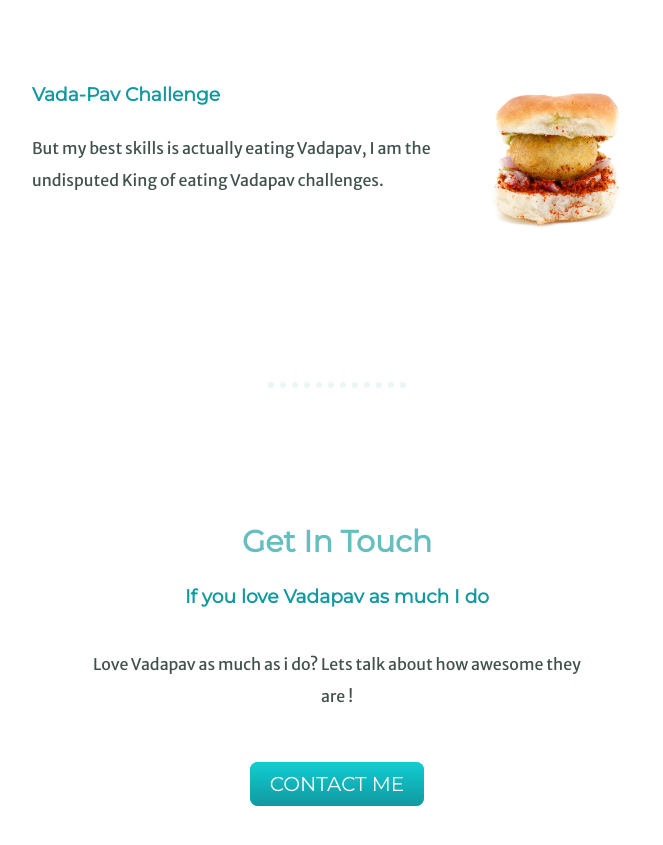
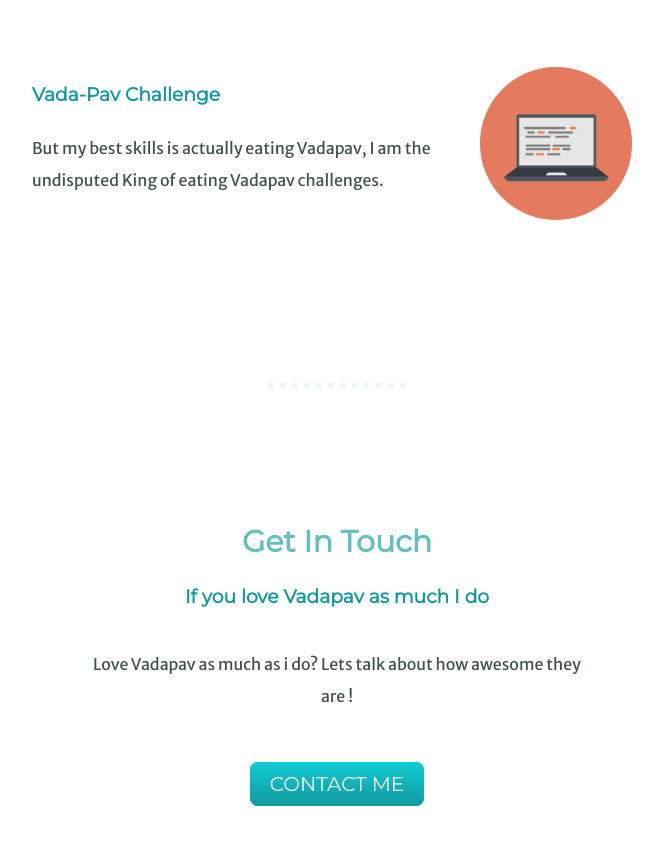
Before and after one commit to chinmay250/ChinmaySalgaonkar.github.io, a plain HTML site: page index.html in a window 1280 px wide. Shown: the part 1816-2661 px from the top of the page, without its empty margins (303-966 px from the left). Drawn offline with Linux system fonts and the light colour scheme.

Commit message:
Update index.html

```diff
--- a/index.html
+++ b/index.html
@@ -36,7 +36,7 @@
                Programming Languages currently armed with Python, Java, HTML, CSS,Bootstrap ,Flask.</p>
           </div>
           <div class="skill-row">
-            <img class="vadapav-img" src="/images/vada-pav.png" alt="vadapav-img">
+            <img class="vadapav-img" src="/images/computer.png" alt="vadapav-img">
             <h3>Vada-Pav Challenge</h3>
             <p class="skill-eating-discription">But my best skills is actually eating Vadapav, I am the undisputed King of eating Vadapav challenges.</p>
           </div>
```
